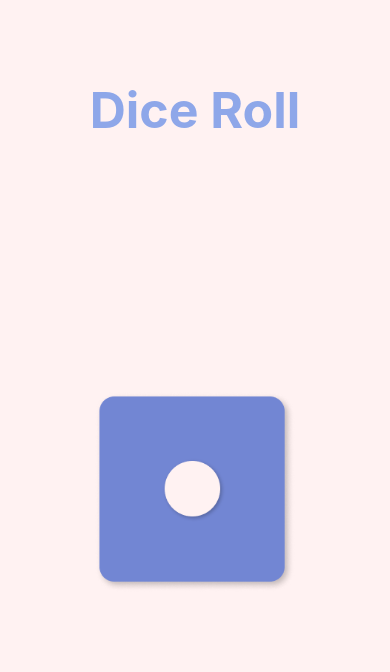
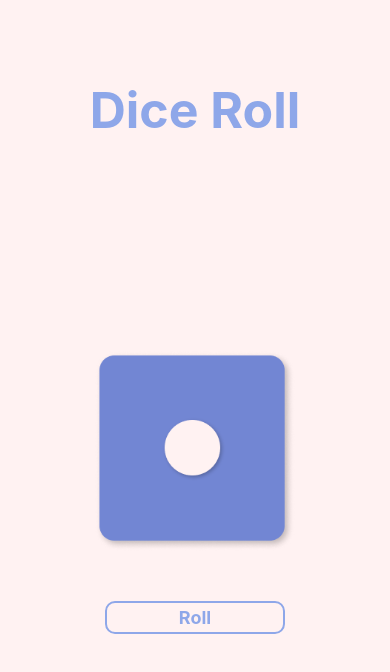
Before and after one commit to dhawal-793/DiceRoll, a React Native app: screen / in a window 390 px wide. Shown: the top 672 px of the page. Built offline with nearby package versions, Linux system fonts and the light colour scheme.

Commit message:
Added state, method and button to roll the dice.

```diff
--- a/src/App.tsx
+++ b/src/App.tsx
@@ -1,7 +1,8 @@
-import { PropsWithChildren } from 'react';
+import { PropsWithChildren, useState } from 'react';
 import {
   Image,
   ImageSourcePropType,
+  Pressable,
   SafeAreaView,
   StyleSheet,
   Text,
@@ -31,13 +32,40 @@ const Dice = ({ imageUrl }: DiceProps): JSX.Element => {
 
 
 function App(): JSX.Element {
+
+  const [diceImage, setDiceImage] = useState<ImageSourcePropType>(dice1)
+
+  const rollTheDice = () => {
+    const diceNumber = Math.floor(Math.random() * 6) + 1
+
+    switch (diceNumber) {
+      case 1: setDiceImage(dice1);
+        break;
+      case 2: setDiceImage(dice2);
+        break;
+      case 3: setDiceImage(dice3);
+        break;
+      case 4: setDiceImage(dice4);
+        break;
+      case 5: setDiceImage(dice5);
+        break;
+      case 6: setDiceImage(dice6);
+        break;
+      default: setDiceImage(dice1);
+    }
+
+  }
+
   return (
     <SafeAreaView style={styles.container}>
       <Text style={styles.heading}>
         Dice Roll
       </Text>
       <View style={styles.diceContainer}>
-        <Dice imageUrl={dice1} />
+        <Dice imageUrl={diceImage} />
+        <Pressable onPress={rollTheDice} style={styles.button}>
+          <Text style={styles.buttonText}>Roll</Text>
+        </Pressable>
       </View>
     </SafeAreaView>
   );
```
